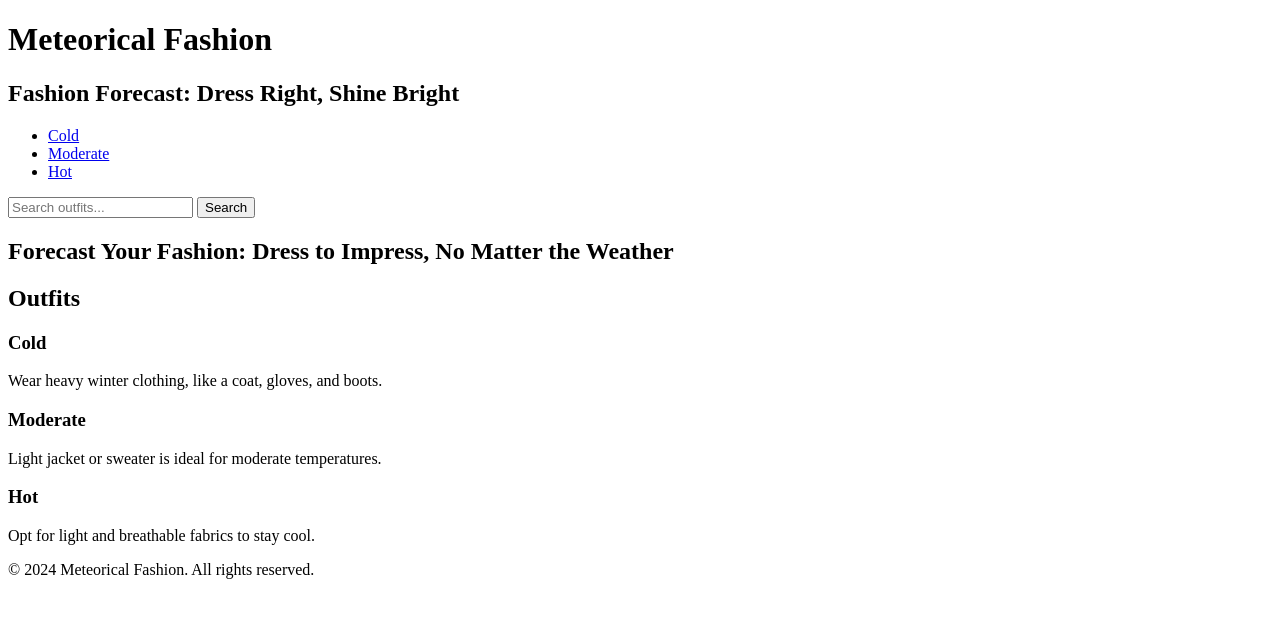
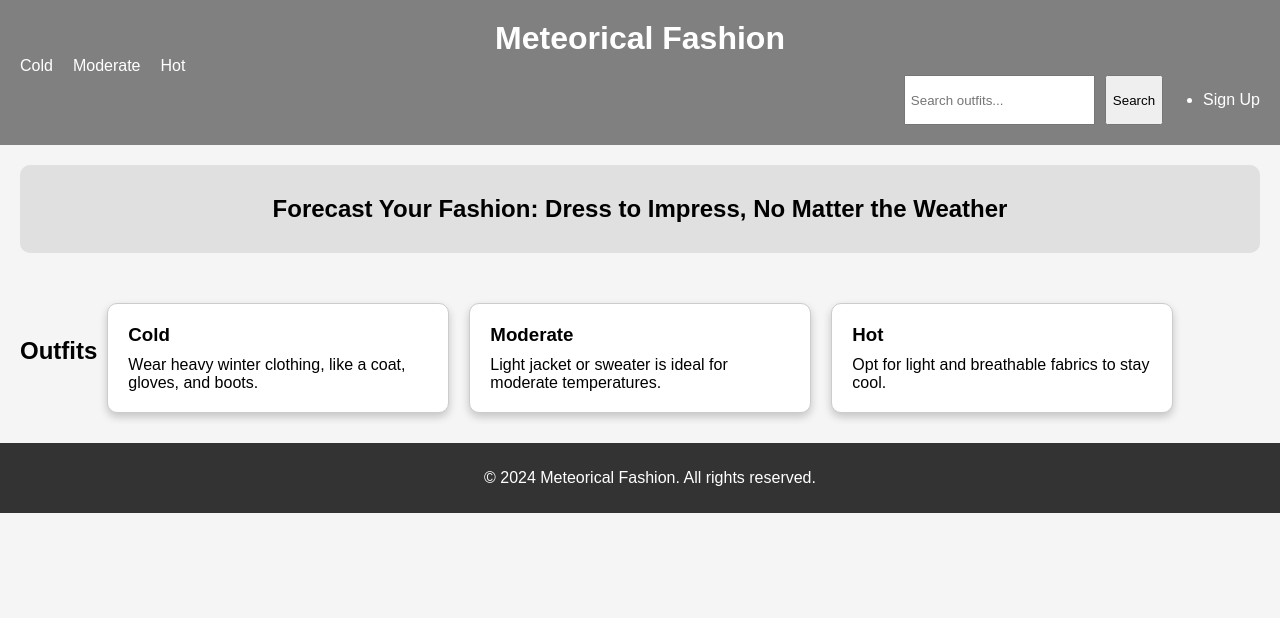
Before and after one commit to Patricia-Sigei/meteoric-fashion-II, a plain HTML site: page index.html in a window 1280 px wide. Drawn offline with Linux system fonts and the light colour scheme.

Commit message:
styles the website

```diff
--- a/assets/styles.css
+++ b/assets/styles.css
@@ -0,0 +1,109 @@
+body {
+    font-family: Arial, sans-serif;
+    margin: 0;
+    padding: 0;
+    background-color: #f5f5f5;
+}
+
+.header-container {
+    background-color: grey;
+    color: white;
+    display: flex;
+    flex-direction: column;
+    align-items: center;
+    padding: 20px;
+}
+
+h1 {
+    margin: 0;
+}
+
+h2 {
+    margin: 5px 0 20px 0;
+}
+
+#nav {
+    display: flex;
+    justify-content: flex-start;
+    width: 100%;
+}
+
+#nav ul {
+    list-style-type: none;
+    padding: 0;
+    margin: 0;
+    display: flex;
+}
+
+#nav li {
+    margin-right: 20px;
+}
+
+#nav a {
+    color: white;
+    text-decoration: none;
+}
+
+#filter {
+    display: flex;
+    justify-content: flex-end;
+    width: 100%;
+}
+
+#filter input {
+    padding: 5px;
+    margin-right: 10px;
+}
+
+.card-container {
+    display: flex;
+    flex-direction: row;
+    align-items: center;
+    margin: 20px;
+}
+
+.card {
+    background-color: white;
+    border: 1px solid #ccc;
+    border-radius: 10px;
+    box-shadow: 0 4px 8px rgba(0, 0, 0, 0.2);
+    width: 300px;
+    margin: 10px;
+    padding: 20px;
+    position: relative;
+    transition: transform 0.6s;
+    cursor: pointer;
+}
+
+.card:hover {
+    transform: rotateY(180deg);
+}
+
+.card h3 {
+    margin: 0 0 10px 0;
+}
+
+.card p {
+    margin: 0;
+}
+
+.content-container {
+    padding: 20px;
+}
+
+#weather-info {
+    padding: 30px;
+    text-align: center;
+    background-color: #e0e0e0;
+    border-radius: 10px;
+}
+
+.footer {
+    text-align: center;
+    padding: 10px;
+    background-color: #333;
+    color: white;
+    position: relative;
+    bottom: 0;
+    width: 100%;
+}
--- a/index.html
+++ b/index.html
@@ -10,7 +10,6 @@
     <!-- The nav bar and search button go here -->
     <header class="header-container">
         <h1>Meteorical Fashion</h1>
-        <h2>Fashion Forecast: Dress Right, Shine Bright</h2>
         <nav id="nav">
             <ul>
                 <li><a href="#cold">Cold</a></li>
@@ -21,6 +20,9 @@
         <section id="filter">
             <input type="text" placeholder="Search outfits..." aria-label="Search outfits">
             <button type="button">Search</button>
+            <ul>
+                <li>Sign Up</li>
+            </ul>
         </section>
     </header>
 
```
